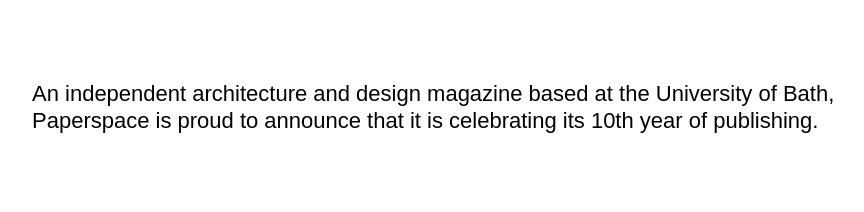
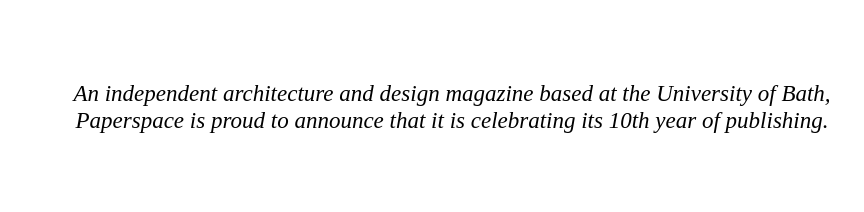
Before and after one commit to PaperspaceMagazine/Website, a plain HTML site: page index.html in a window 1280 px wide. Shown: the part 802-1014 px from the top of the page, without its empty margins (188-1052 px from the left). Drawn offline with nearby package versions, Linux system fonts and the light colour scheme.

Commit message:
Updated fonts

```diff
--- a/css/newStyles.css
+++ b/css/newStyles.css
@@ -108,6 +108,14 @@
   margin-top: 80px;
 }
 
+.textSummary {
+  text-align: center !important;
+  font-size: 23px !important;
+  font-family: Suranna, Montserrat !important;
+}
+
+
+
 .border {
   display: flex;
   justify-content: center;
@@ -125,9 +133,9 @@
   justify-content: start;
 }
 
-.myriad {
-  font-family: "Myriad Pro", Myriad, sans-serif, Arial;
-}
+/* .myriad {
+  font-family: "Myriad Pro", Myriad;
+} */
 
 @media (max-width:1559px) {
   .whiteNavBar {
--- a/index.html
+++ b/index.html
@@ -166,7 +166,7 @@
 
     <div class="content wf-section">
         <div class="container-3 w-container summary myriad">
-            <p class="p" id="summary"></p>
+            <p class="p textSummary" id="summary"></p>
         </div>
         <div class="container-3 w-container">
             <div class="grid-container" style="padding-top: 0px">
@@ -385,7 +385,7 @@
             .then(response => response.json())
             .then(data => {
                 document.querySelector('#tabBanner').innerText = data.mainPage.tabBanner
-                document.querySelector('#summary').innerHTML = data.mainPage.summary
+                document.querySelector('#summary').innerHTML = '<i class="textSummary">' + data.mainPage.summary + "</i>"
                 document.querySelector('#latestIssueTitle').innerText = data.latestIssue.title
                 document.querySelector('#latestIssueURL').setAttribute("href", data.latestMagazineCovers[0].url)
                 document.querySelector('#instagram').setAttribute("href", data.socials.instagram)
```
Also changed, not shown: oldNews.html (+1 -1 lines), css/styles.css.
